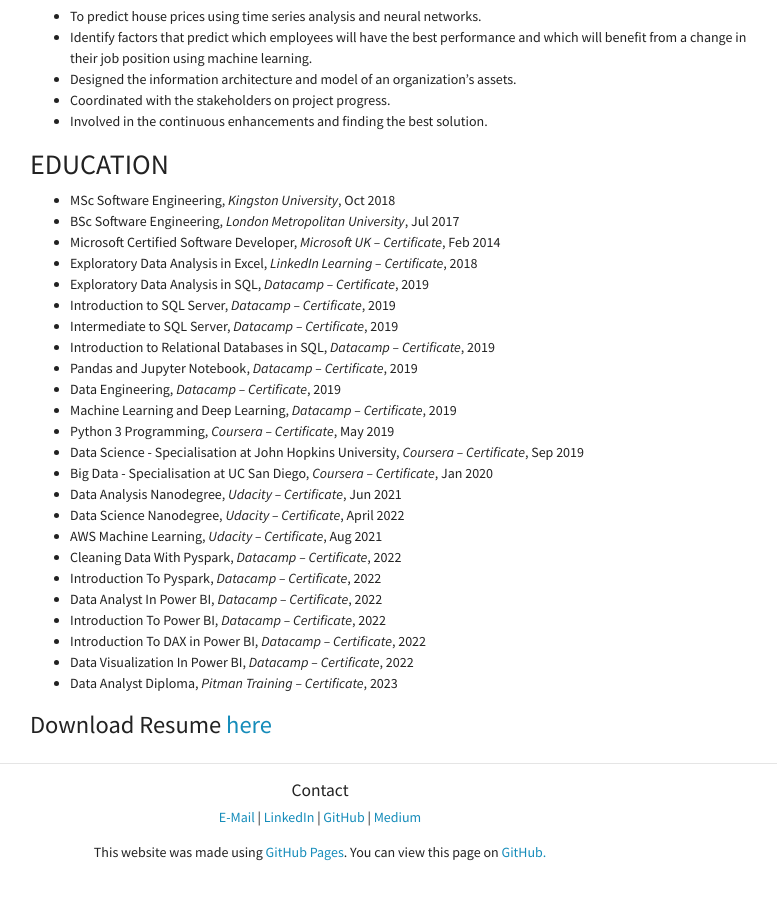
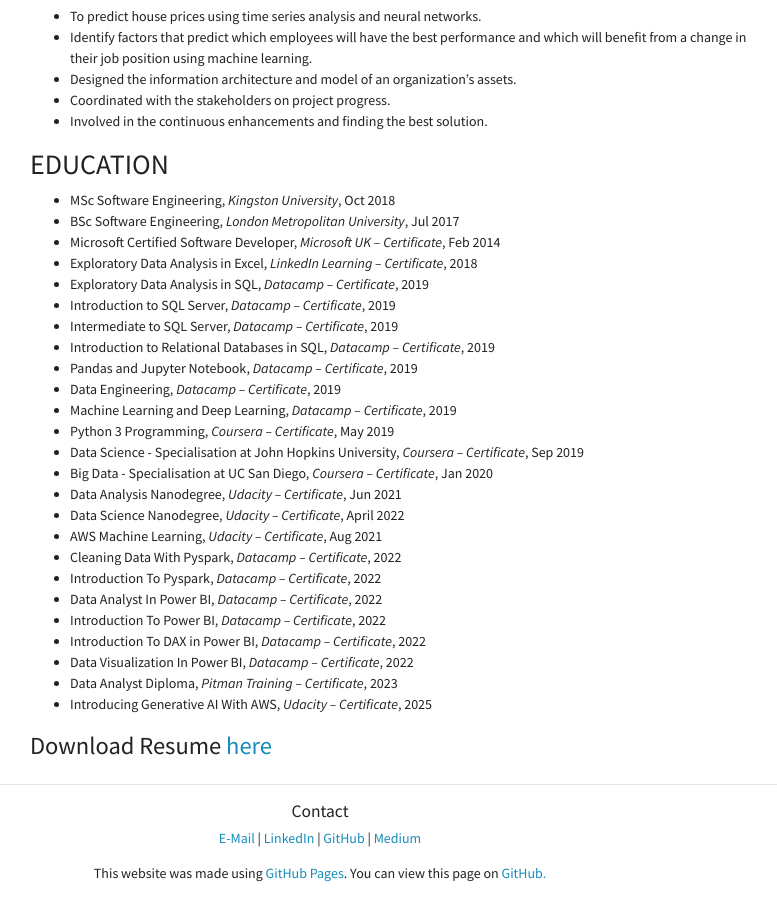
Before and after one commit to Abdishakury/abdishakury.github.io, a Jekyll site: the page built from Resume.md, in a window 1280 px wide and 900 px high, scrolled down 1770 px. Shown: the whole window, without its empty margins (340-1117 px from the left). Built offline with Jekyll 4.4.1, drawn with Linux system fonts in a browser that asks for light colours; nearby versions of some CDN libraries; our own code applies the rules of GitHub Pages for plain Markdown files; before the commit the page ends 2649 px from its top, so only the background shows below that.

Commit message:
Update Resume.md

```diff
--- a/Resume.md
+++ b/Resume.md
@@ -94,5 +94,6 @@
 - Introduction To DAX in Power BI, *Datacamp – Certificate*, 2022
 - Data Visualization In Power BI, *Datacamp – Certificate*, 2022
 - Data Analyst Diploma, *Pitman Training – Certificate*, 2023
+- Introducing Generative AI With AWS, *Udacity – Certificate*, 2025
 
 ### Download Resume [here](https://github.com/Abdishakury/Portfolio/blob/main/Abdishakur_Yoonis_Resume.pdf)
```
